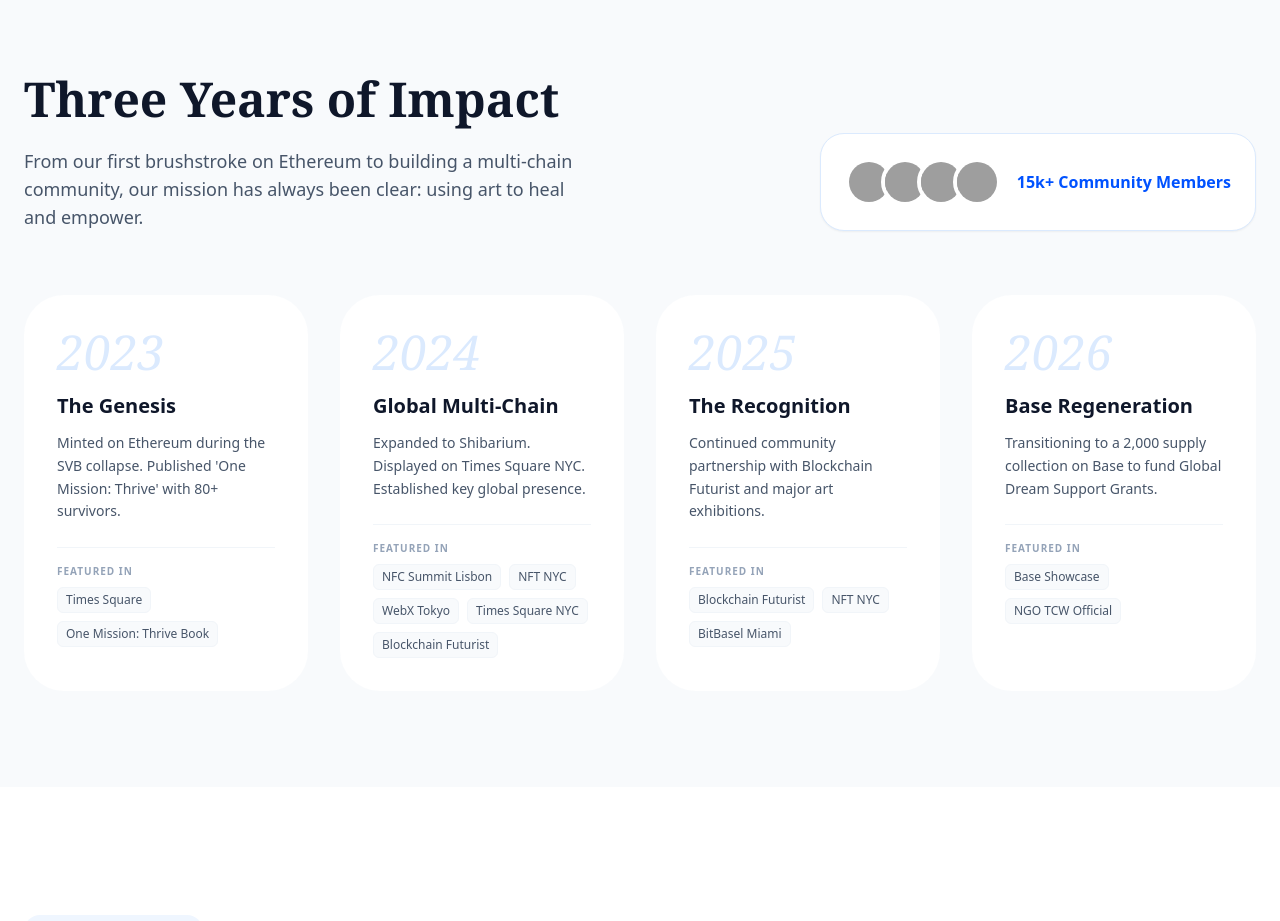
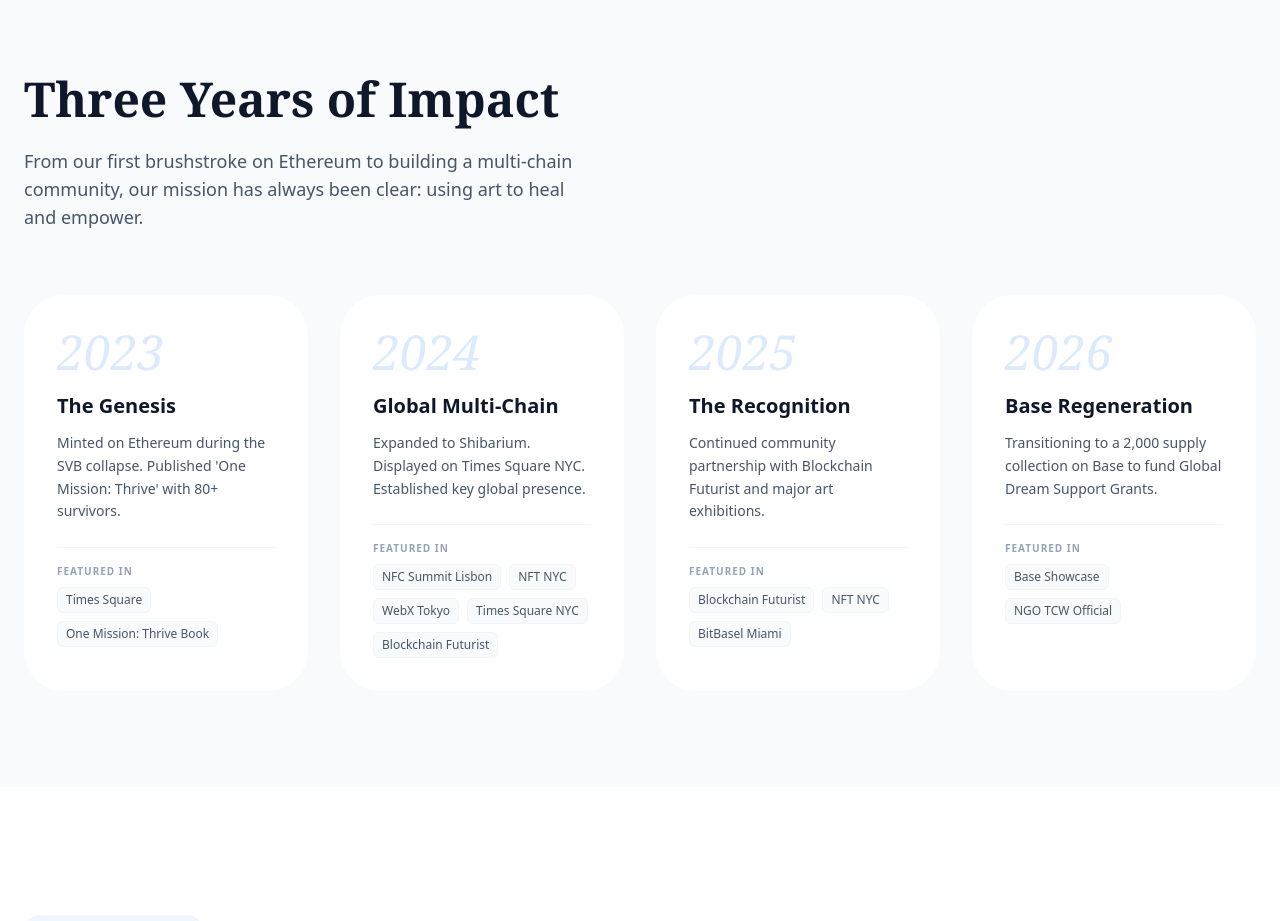
Before and after one commit to andretfw/TFW-WEBSITE, a React (Vite) app: page / in a window 1280 px wide. Shown: the part 1040-1961 px from the top of the page. Built offline with nearby package versions, Linux system fonts and the light colour scheme; grey boxes are pictures that could not be loaded; a web font is replaced by a local one.

Commit message:
HistorySection.tsx

```diff
--- a/HistorySection.tsx
+++ b/HistorySection.tsx
@@ -6,6 +6,8 @@ const HistorySection: React.FC = () => {
     // CHANGED: bg-white -> bg-slate-50 (Slight contrast against the white Hero)
     <section id="about" className="py-24 bg-slate-50 relative">
       <div className="max-w-7xl mx-auto px-6">
+
+        {/* --- HEADER (Cleaned up, no 15k card) --- */}
         <div className="flex flex-col md:flex-row justify-between items-end mb-16 gap-8">
           <div className="max-w-xl">
             {/* CHANGED: text-neutral-900 -> text-slate-900 */}
@@ -15,20 +17,12 @@ const HistorySection: React.FC = () => {
               From our first brushstroke on Ethereum to building a multi-chain community, our mission has always been clear: using art to heal and empower.
             </p>
           </div>
-          <div className="hidden md:block">
-            {/* CHANGED: border-neutral-100 -> border-blue-100 */}
-            <div className="bg-white p-6 rounded-3xl border border-blue-100 shadow-sm flex items-center gap-4">
-                <div className="flex -space-x-3">
-                    {[1, 2, 3, 4].map(i => (
-                        <img key={i} src={`https://picsum.photos/seed/${i + 10}/100/100`} className="w-12 h-12 rounded-full border-4 border-white object-cover" alt="community" />
-                    ))}
-                </div>
-                {/* CHANGED: text-neutral-700 -> text-[#0052FF] */}
-                <span className="font-bold text-[#0052FF]">15k+ Community Members</span>
-            </div>
-          </div>
+
+          {/* The "15k Community Members" card has been removed from here. */}
+
         </div>
 
+        {/* --- TIMELINE GRID --- */}
         <div className="grid grid-cols-1 md:grid-cols-2 lg:grid-cols-4 gap-8">
           {ACHIEVEMENTS.map((item, idx) => (
             // CHANGED: Pink hover effects -> Blue hover effects (#0052FF)
```
